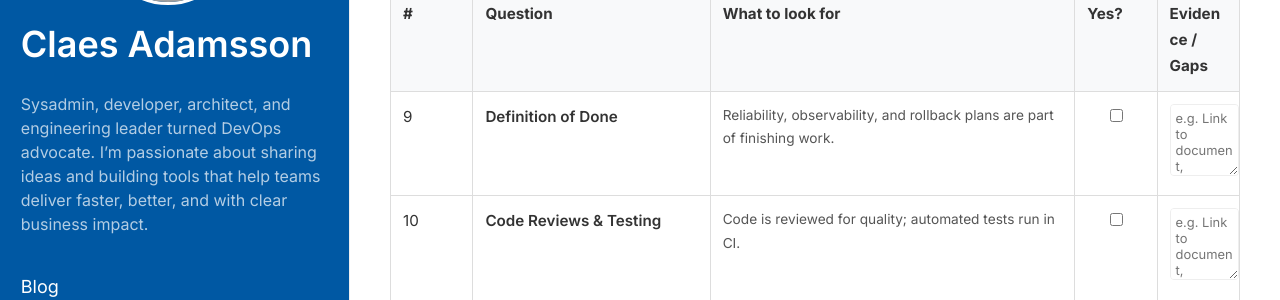
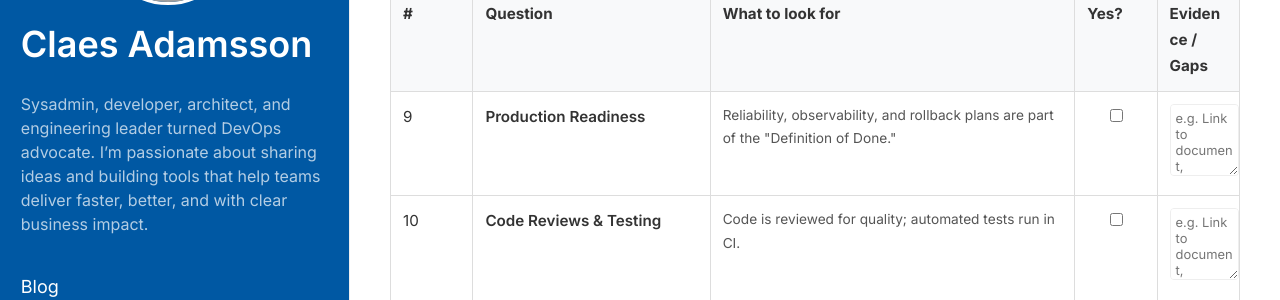
Before and after one commit to cladam/cladam.github.io, a Jekyll site: the page built from _projects/the-claes-test.md, in a window 1280 px wide and 1400 px high, scrolled down 1758 px. Shown: the part 150-450 px from the top of the window. Built offline with Jekyll 4.4.1, drawn with Linux system fonts in a browser that asks for light colours; some of the changed lines change nothing that is shown; grey boxes are pictures that could not be loaded.

Commit message:
fix: fix syntax and wording

```diff
--- a/_projects/the-claes-test.md
+++ b/_projects/the-claes-test.md
@@ -10,11 +10,11 @@ project_id: "The Claes Test"
   .claes-test-table { width: 100%; border-collapse: collapse; margin-bottom: 2rem; table-layout: fixed; }
   .claes-test-table th, .claes-test-table td { border: 1px solid #ddd; padding: 12px; vertical-align: top; text-align: left; word-wrap: break-word; }
   .claes-test-table th { background-color: #f8f9fa; }
-  .claes-test-table td:nth-child(1) { width: 5%; }
+  .claes-test-table td:nth-child(1) { width: 3%; }
   .claes-test-table td:nth-child(2) { width: 25%; font-weight: 600; }
   .claes-test-table td:nth-child(3) { width: 35%; font-size: 0.9em; color: #555; }
-  .claes-test-table td:nth-child(4) { width: 8%; text-align: center; }
-  .claes-test-table td:nth-child(5) { width: 27%; }
+  .claes-test-table td:nth-child(4) { width: 5%; text-align: center; }
+  .claes-test-table td:nth-child(5) { width: 32%; }
   .claes-test-table textarea { width: 100%; min-height: 60px; border: 1px solid #eee; border-radius: 4px; padding: 5px; font-family: inherit; font-size: 0.85em; resize: vertical; }
   #results-area { background: #fdfdfd; padding: 20px; border: 2px solid #eee; border-radius: 8px; margin-top: 30px; text-align: center; }
   .print-btn { background: #007bff; color: white; padding: 12px 24px; border: none; border-radius: 5px; cursor: pointer; font-weight: 600; margin-top: 15px; }
@@ -76,7 +76,7 @@ project_id: "The Claes Test"
         <tr><th>#</th><th>Question</th><th>What to look for</th><th>Yes?</th><th>Evidence / Gaps</th></tr>
       </thead>
       <tbody>
-        <tr><td>9</td><td>Definition of Done</td><td>Reliability, observability, and rollback plans are part of finishing work.</td><td><input type="checkbox" class="score-check"></td><td><textarea placeholder="e.g. Link to document, example, or concrete practice..."></textarea></td></tr>
+        <tr><td>9</td><td>Production Readiness</td><td>Reliability, observability, and rollback plans are part of the "Definition of Done."</td><td><input type="checkbox" class="score-check"></td><td><textarea placeholder="e.g. Link to document, example, or concrete practice..."></textarea></td></tr>
         <tr><td>10</td><td>Code Reviews & Testing</td><td>Code is reviewed for quality; automated tests run in CI.</td><td><input type="checkbox" class="score-check"></td><td><textarea placeholder="e.g. Link to document, example, or concrete practice..."></textarea></td></tr>
         <tr><td>11</td><td>CI/CD</td><td>Changes can be deployed safely and frequently with minimal manual steps.</td><td><input type="checkbox" class="score-check"></td><td><textarea placeholder="e.g. Link to document, example, or concrete practice..."></textarea></td></tr>
         <tr><td>12</td><td>On-call Processes</td><td>Incidents are handled calmly; ownership is shared and on-call is compensated or balanced with time off.</td><td><input type="checkbox" class="score-check"></td><td><textarea placeholder="e.g. Link to document, example, or concrete practice..."></textarea></td></tr>
```
